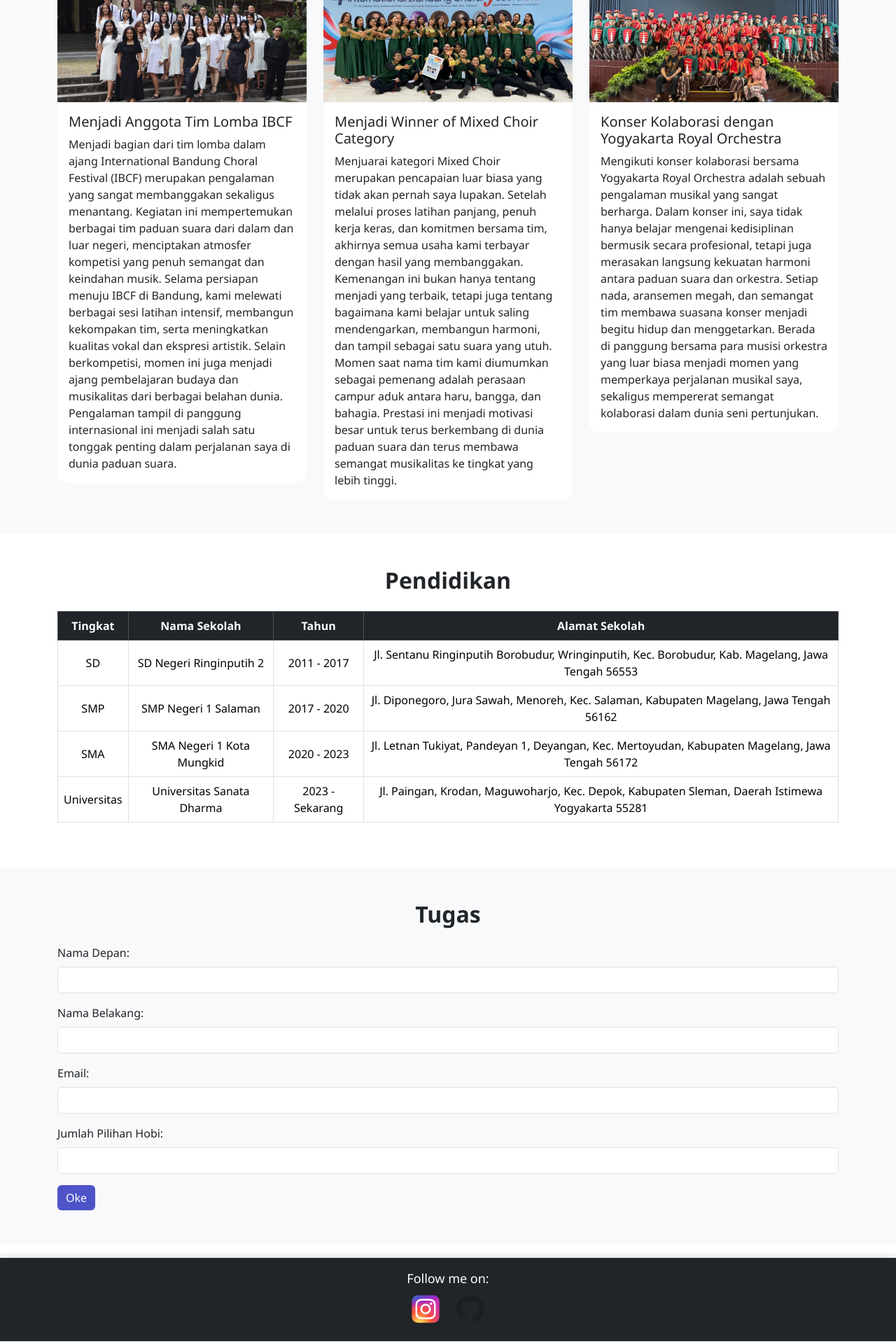
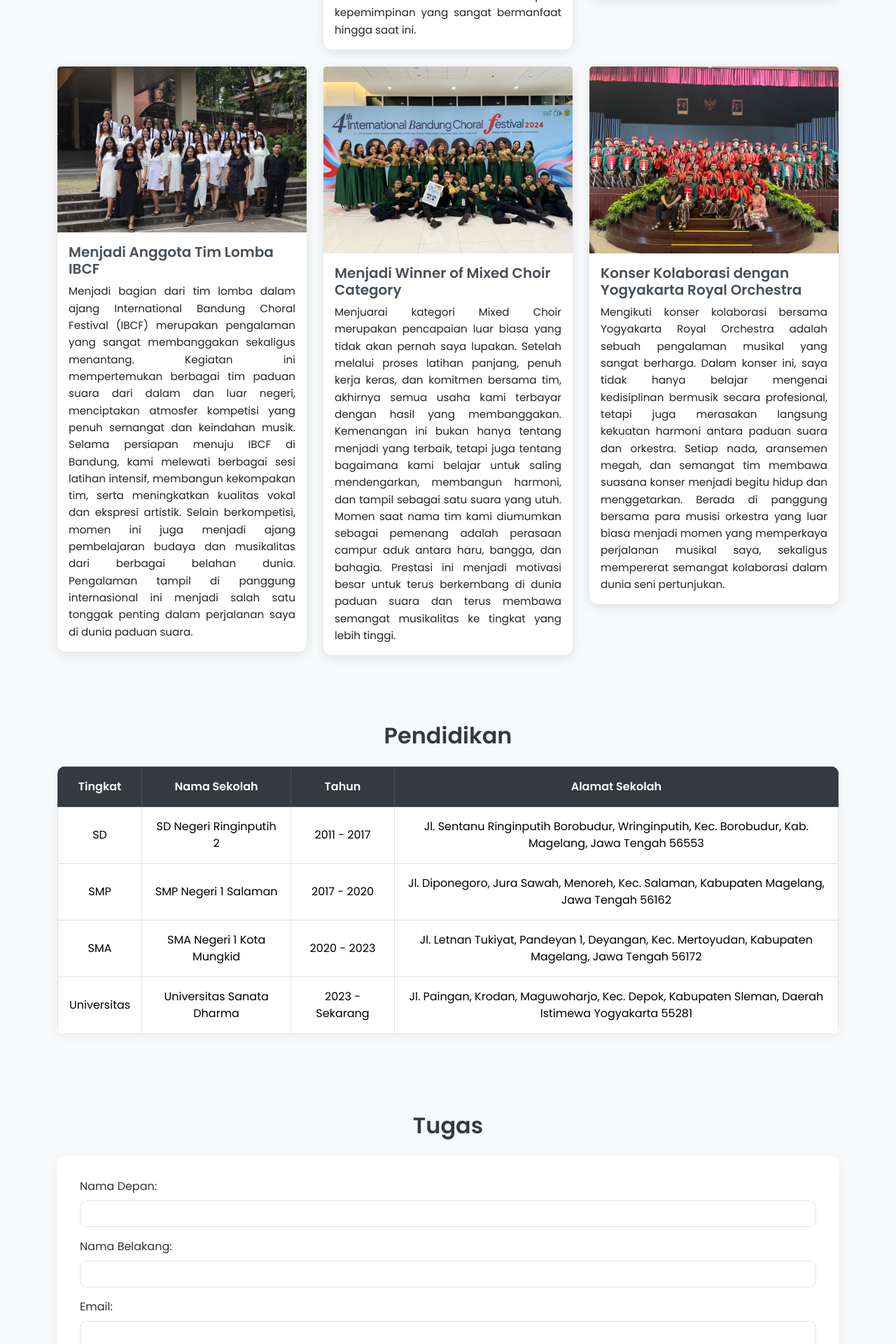
Before and after one commit to Khrisnayana/Platform1, a PHP site: page /UTS/uts-235314114.html in a window 1280 px wide. Shown: the part 1920-3840 px from the top of the page at 70% size. Run offline with PHP 8.4, Linux system fonts and the light colour scheme.

Commit message:
kurang tugas

```diff
--- a/UTS/uts-235314114.html
+++ b/UTS/uts-235314114.html
@@ -5,6 +5,8 @@
   <meta name="viewport" content="width=device-width, initial-scale=1">
   <title>UTS Platform</title>
   <link href="https://cdn.jsdelivr.net/npm/bootstrap@5.3.2/dist/css/bootstrap.min.css" rel="stylesheet">
+  <link href="https://fonts.googleapis.com/css2?family=Poppins:wght@300;400;600&display=swap" rel="stylesheet">
+
   <link rel="stylesheet" href="utsstyle.css">
 </head>
 <body data-bs-spy="scroll" data-bs-target="#navbar" data-bs-offset="50" tabindex="0">
@@ -241,7 +243,7 @@
             <img src="ig.png" alt="Instagram">
         </a>
         <a href="https://github.com/Khrisnayana" target="_blank">
-            <img src="github.svg" alt="GitHub">
+            <img src="purplegithub.svg" alt="GitHub">
         </a>
   </footer>
 
--- a/UTS/utsstyle.css
+++ b/UTS/utsstyle.css
@@ -1,97 +1,146 @@
+/* Global */
 body {
+    font-family: 'Poppins', sans-serif;
     scroll-behavior: smooth;
-    font-family: 'Segoe UI', Tahoma, Geneva, Verdana, sans-serif;
+    background-color: #f8f9fa;
+    color: #333;
   }
 
-  h1, h2 {
-    font-weight: 700;
+  /* Navbar */
+  .navbar {
+    box-shadow: 0 2px 10px rgba(255, 0, 0, 0.887);
   }
 
-  section {
-    padding-top: 70px;
+  .navbar-brand {
+    font-weight: 600;
+    font-size: 1.5rem;
   }
 
-  .jumbotron {
-    background: linear-gradient(to right, #4e54c8, #8f94fb);
-    color: white;
-    border-radius: 0 0 40px 40px;
+  .nav-link {
+    transition: color 0.3s;
   }
 
-  .navbar {
-    box-shadow: 0 4px 6px rgba(0, 0, 0, 0.1);
+  .nav-link:hover {
+    color: #d9cea3;
   }
 
-  .nav-link.active, .nav-link:hover {
-    color: #ffc107 !important;
+  /* Jumbotron / Beranda */
+  .jumbotron {
+    background-color: #ffffff;
+    border-radius: 10px;
+    padding: 3rem 1rem;
+    box-shadow: 0 4px 20px rgba(0, 0, 0, 0.05);
   }
 
+  .jumbotron h1 {
+    font-weight: 600;
+    color: #343a40;
+  }
+
+  .jumbotron p {
+    font-size: 1.2rem;
+    color: #6c757d;
+  }
+
+  /* Carousel */
+  .carousel-inner img {
+    border-radius: 12px;
+  }
+
+  /* Section Titles */
+  h2 {
+    font-weight: 600;
+    margin-bottom: 2rem;
+    color: #343a40;
+  }
+
+  /* Tentang */
+  #tentang p {
+    text-align: justify;
+    font-size: 1rem;
+    line-height: 1.8;
+  }
+
+  /* Kisahku */
   .card {
-    transition: transform 0.3s ease, box-shadow 0.3s ease;
     border: none;
-    border-radius: 15px;
+    box-shadow: 0 4px 15px rgba(0, 0, 0, 0.1);
+    transition: transform 0.3s ease;
+    border-radius: 12px;
   }
 
   .card:hover {
-    transform: translateY(-5px);
-    box-shadow: 0 8px 20px rgba(0, 0, 0, 0.2);
+    transform: scale(1.03);
   }
 
-  .card-img-top {
-    border-top-left-radius: 15px;
-    border-top-right-radius: 15px;
-    height: 200px;
-    object-fit: cover;
+  .card-title {
+    font-weight: 600;
+    color: #495057;
   }
 
-  footer {
-    margin-top: 50px;
-    background: #343a40;
-    color: #fff;
-    font-size: 0.9rem;
+  .card-text {
+    text-align: justify;
+    font-size: 0.95rem;
+    line-height: 1.6;
   }
 
-  form .form-control:focus {
-    box-shadow: 0 0 0 0.2rem rgba(78, 84, 200, 0.25);
-    border-color: #4e54c8;
+  /* Pendidikan */
+  #pendidikan table {
+    background-color: #ffffff;
+    box-shadow: 0 4px 20px rgba(0, 0, 0, 0.05);
+    border-radius: 10px;
+    overflow: hidden;
   }
 
-  .btn-primary {
-    background-color: #4e54c8;
-    border: none;
+  #pendidikan th {
+    background-color: #343a40;
+    color: white;
   }
 
-  .btn-primary:hover {
-    background-color: #3c40a8;
+  #pendidikan td,
+  #pendidikan th {
+    vertical-align: middle;
+    padding: 1rem;
   }
 
-  .table th, .table td {
-    vertical-align: middle;
+  /* Tugas */
+  form .form-label {
+    font-weight: 500;
   }
+
+  form .form-control {
+    border-radius: 10px;
+  }
+
+  #form-step-1,
+  #form-step-2,
+  #form-step-3 {
+    background-color: #ffffff;
+    padding: 2rem;
+    border-radius: 10px;
+    box-shadow: 0 4px 15px rgba(0, 0, 0, 0.05);
+    margin-bottom: 1.5rem;
+  }
+
+  /* Hasil Output */
+  #hasil {
+    background-color: #fff3cd;
+    border-left: 5px solid #ffc107;
+    padding: 1rem;
+    border-radius: 8px;
+  }
+
+  /* Footer */
   footer {
-    background-color: #343a40;
-    color: white;
-    text-align: center;
-    padding: 20px;
-    margin-top: 20px;
-    box-shadow: 0 -4px 8px rgba(0, 0, 0, 0.1);
-}
+    font-size: 0.95rem;
+  }
 
-footer p {
-    margin: 0;
-    font-size: 18px;
-}
+  footer a img {
+    width: 40px;
+    margin: 0 8px;
+    transition: transform 0.2s;
+  }
 
-footer a {
-    display: inline-block;
-    margin: 10px;
-}
-
-footer img {
-    width: 40px;
-    height: 40px;
-    transition: transform 0.3s;
-}
-
-footer img:hover {
+  footer a img:hover {
     transform: scale(1.2);
-}
+  }
```
Also changed, not shown: UTS/github.svg (deleted), UTS/purplegithub.svg (added), 1 other file.
